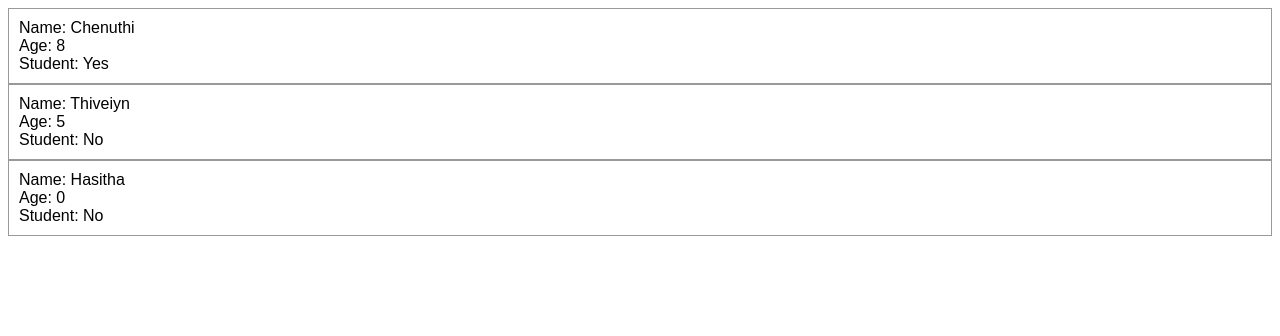
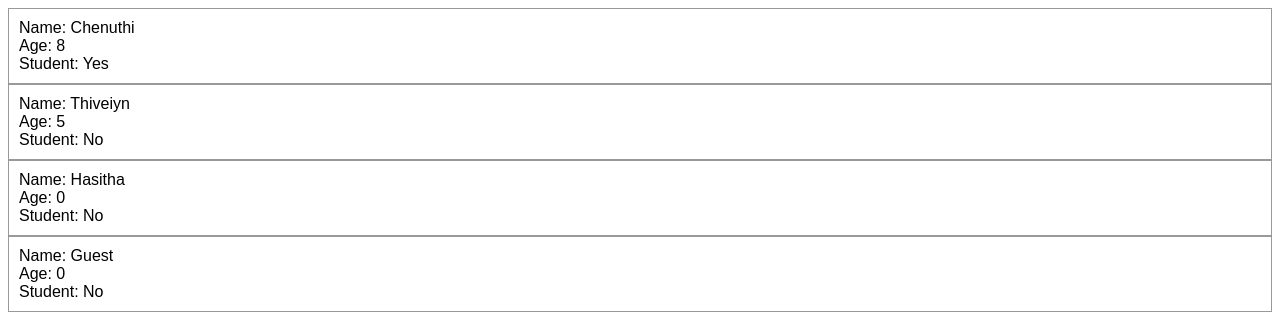
Before and after one commit to Hasitha24/React-A-Z, a React (Vite) app in the folder my-react-app/: page / in a window 1280 px wide. Shown: the top 336 px of the page. Built offline with nearby package versions, Linux system fonts and the light colour scheme.

Commit message:
default prop tested

```diff
--- a/my-react-app/src/App.jsx
+++ b/my-react-app/src/App.jsx
@@ -16,6 +16,7 @@ function App(){
     <Student name="Chenuthi" age={8} isStudent={true}></Student>
     <Student name="Thiveiyn" age={5}></Student>
     <Student name="Hasitha"></Student>
+    <Student></Student>
     </>
   );
 }
```
Also changed, not shown: 1 other file (tests, documents, lock files or other folders).
